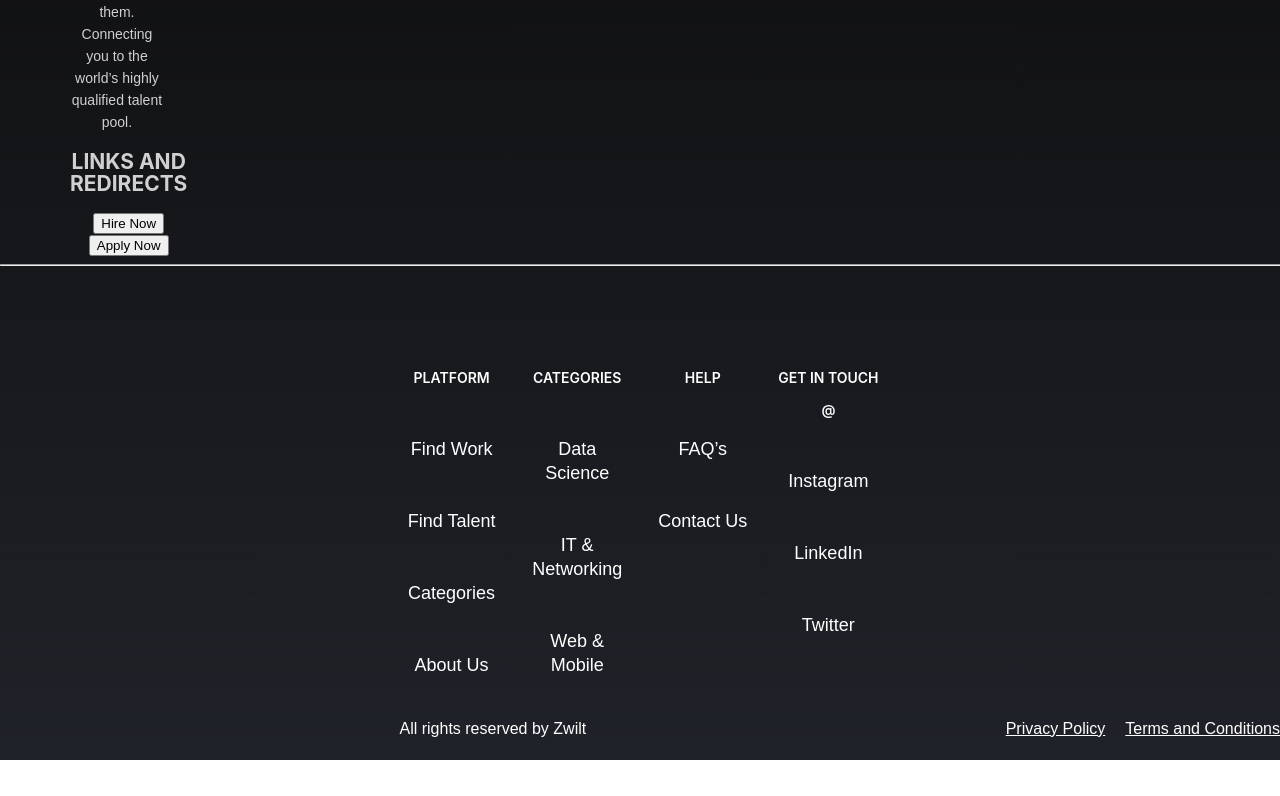
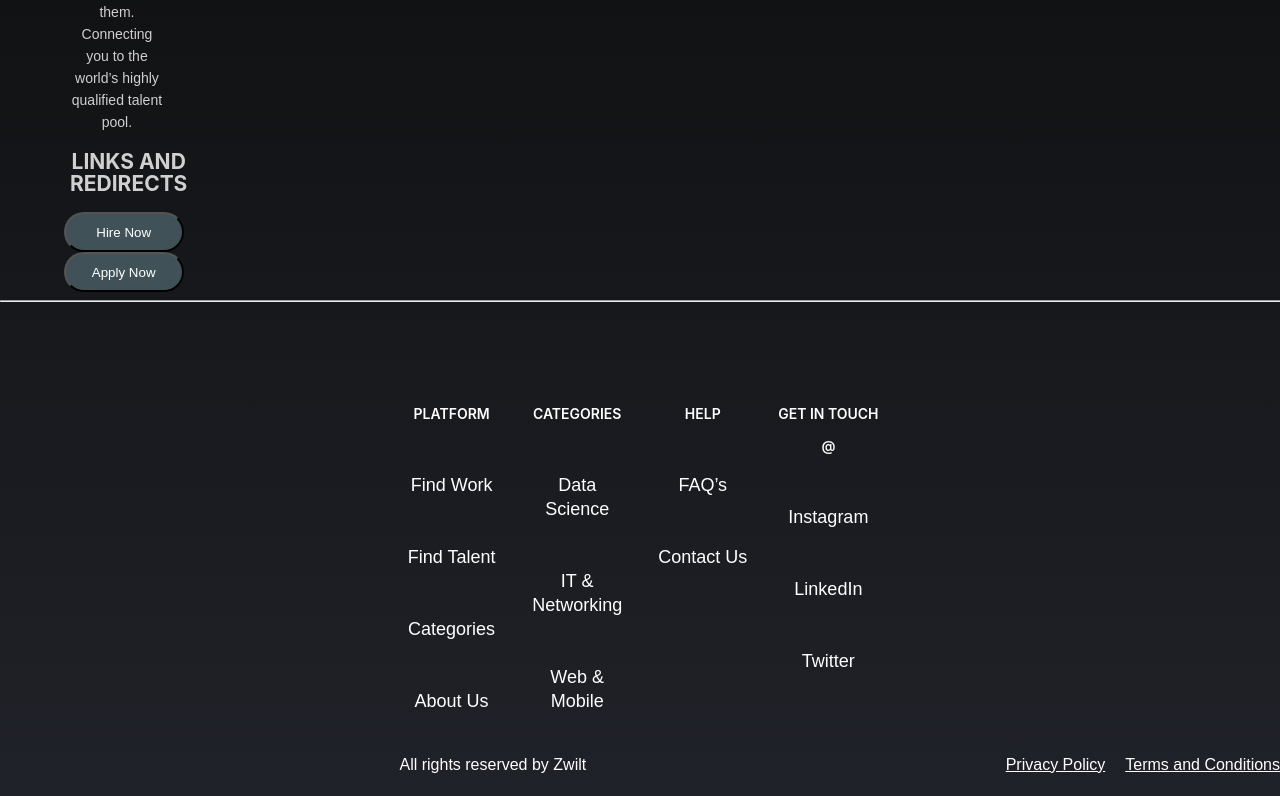
Before and after one commit to cmucheru/zwilt, a React (Create React App) app: page / in a window 1280 px wide. Shown: the part 9797-10593 px from the top of the page. Before the commit the page ends 10557 px from the top, so only its background shows below. Built offline with nearby package versions, Linux system fonts and the light colour scheme.

Commit message:
Update Footer.css

```diff
--- a/src/components/Footer.css
+++ b/src/components/Footer.css
@@ -98,7 +98,7 @@
 .feature-description {
   font-family: Switzer, sans-serif;
   margin-top: 35px;
-  width:80%;
+  width: 80%;
 }
 
 .feature-title-column {
@@ -117,7 +117,7 @@
 .feature-title {
   color: #fff;
   font: 600 54px/64px Switzer, sans-serif;
-  width:80%;
+  width: 80%;
 }
 
 @media (max-width: 784px) {
@@ -163,3 +163,18 @@
   text-decoration-line: underline;
   flex-grow: 1;
 }
+
+.links-redirects{
+  margin-left: -20px;
+
+}
+.links-redirects button{
+  background-color:rgb(64, 82, 88);
+  color: white;
+  margin-left: 10px;
+  border-radius: 20px;
+  height: 40px;
+  width:120px;
+  cursor:pointer;
+
+}
```
